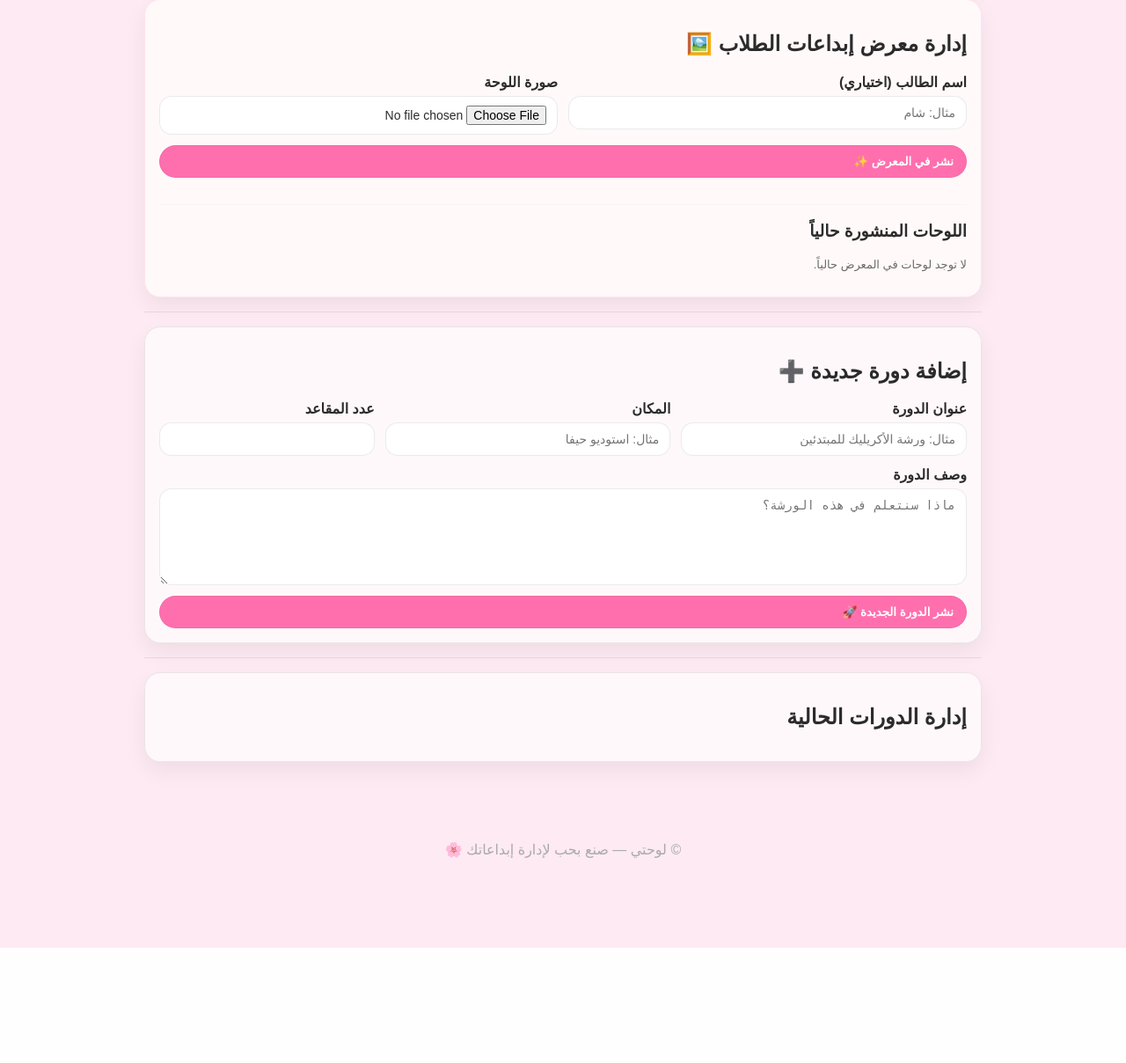
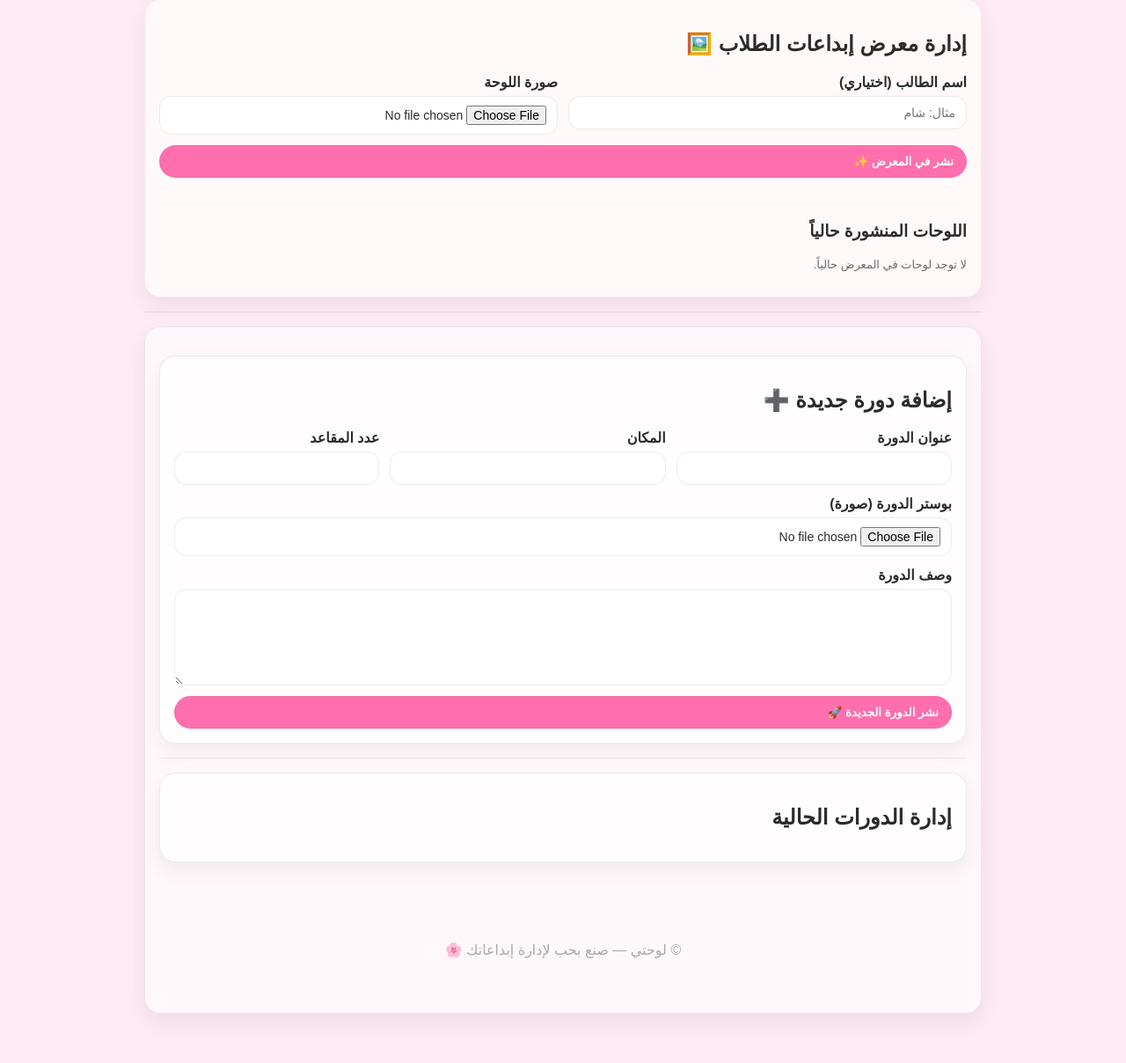
Before and after one commit to shamalem/law7aty, a Flask app: page /admin in a window 1280 px wide. Shown: the part 118-1326 px from the top of the page at 88% size. Before the commit the page ends 1195 px from the top, so only its background shows below. Run offline with Flask 3, Linux system fonts and the light colour scheme; the visitor is signed in with stand-in values (Sample User, id 1); data that the repository does not hold is empty; some libraries are stand-ins or nearby versions.

Commit message:
Update admin.html

```diff
--- a/templates/admin.html
+++ b/templates/admin.html
@@ -71,24 +71,31 @@
     <hr class="hr"/>
 
     <div class="section" id="add-workshop">
+      <div class="section" id="add-workshop">
   <h2>إضافة دورة جديدة ➕</h2>
-      <form action="{{ url_for('admin_add_workshop') }}" method="POST">
+  <form action="{{ url_for('admin_add_workshop') }}" method="POST" enctype="multipart/form-data">
     <div class="form-row">
       <div class="field">
         <label>عنوان الدورة</label>
-            <input name="title" required placeholder="مثال: ورشة الأكريليك للمبتدئين">
+        <input name="title" required>
       </div>
       <div class="field">
         <label>المكان</label>
-            <input name="location" required placeholder="مثال: استوديو حيفا">
+        <input name="location" required>
       </div>
       <div class="field third">
         <label>عدد المقاعد</label>
         <input name="seats_total" type="number" min="1" required>
       </div>
+
+      <div class="field">
+        <label>بوستر الدورة (صورة)</label>
+        <input type="file" name="workshop_img" accept="image/*">
+      </div>
+
       <div class="field full">
         <label>وصف الدورة</label>
-            <textarea name="description" required placeholder="ماذا سنتعلم في هذه الورشة؟"></textarea>
+        <textarea name="description" required></textarea>
       </div>
       <div class="field full">
         <button class="btn primary" type="submit">نشر الدورة الجديدة 🚀</button>
@@ -96,7 +103,6 @@
     </div>
   </form>
 </div>
-
     <hr class="hr"/>
 
     <div class="section">
```
Lines whose indentation alone changed are shown as unchanged.
